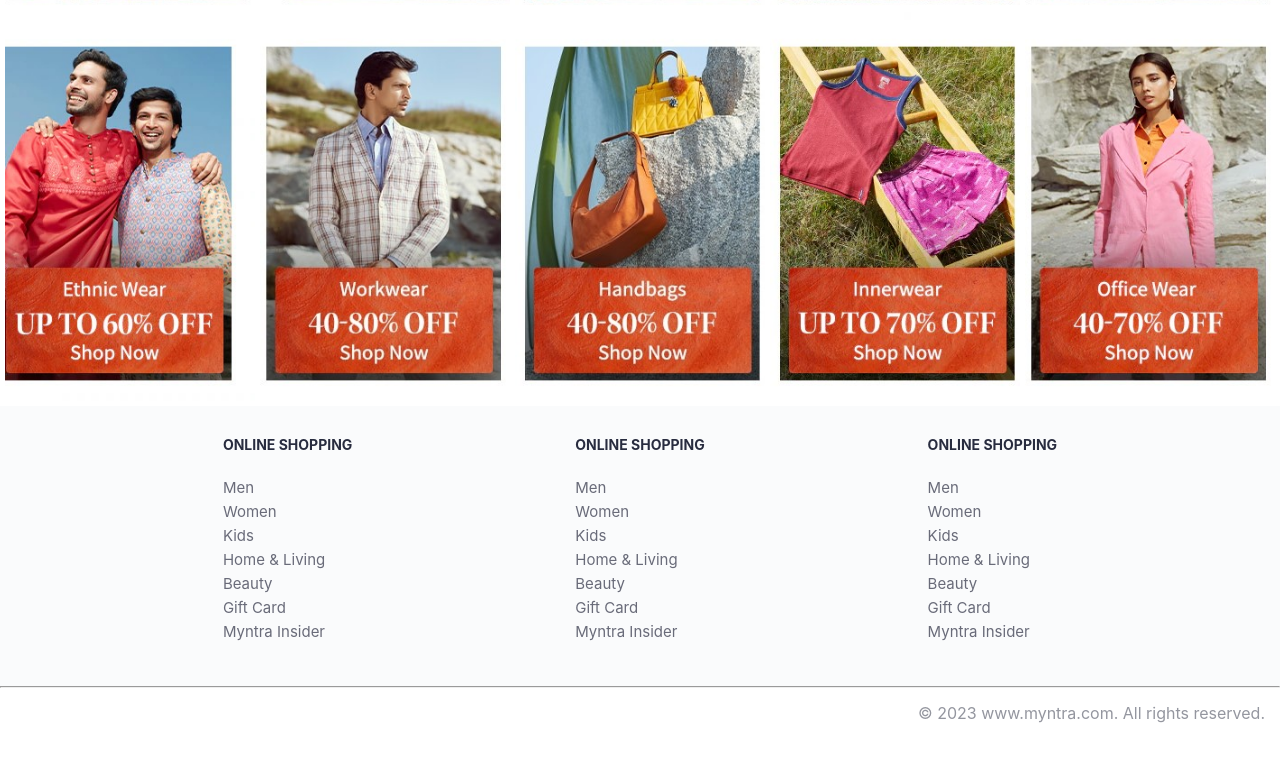
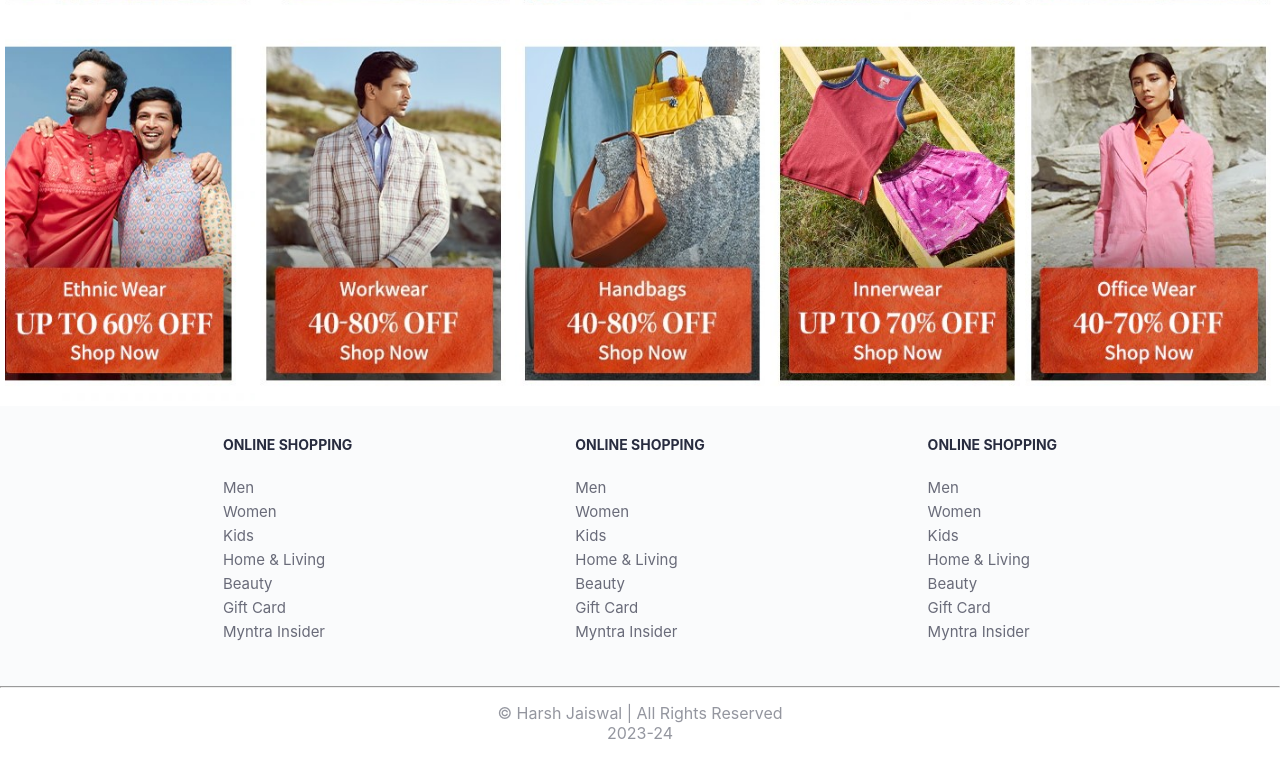
Before and after one commit to harshjaims/Myntra-Clone, a plain HTML site: page index.html in a window 1280 px wide. Shown: the part 2003-2761 px from the top of the page. Drawn offline with nearby package versions, Linux system fonts and the light colour scheme.

Commit message:
Update index.html

```diff
--- a/index.html
+++ b/index.html
@@ -113,8 +113,9 @@
         </div>
         <hr>
 
-        <div class="copyright">
-            © 2023 www.myntra.com. All rights reserved.
+        <div class="copyright" style="text-align:center;">
+            &copy; Harsh Jaiswal | All Rights Reserved <br />
+            2023-24
         </div>
     </footer>
 </body>
```
